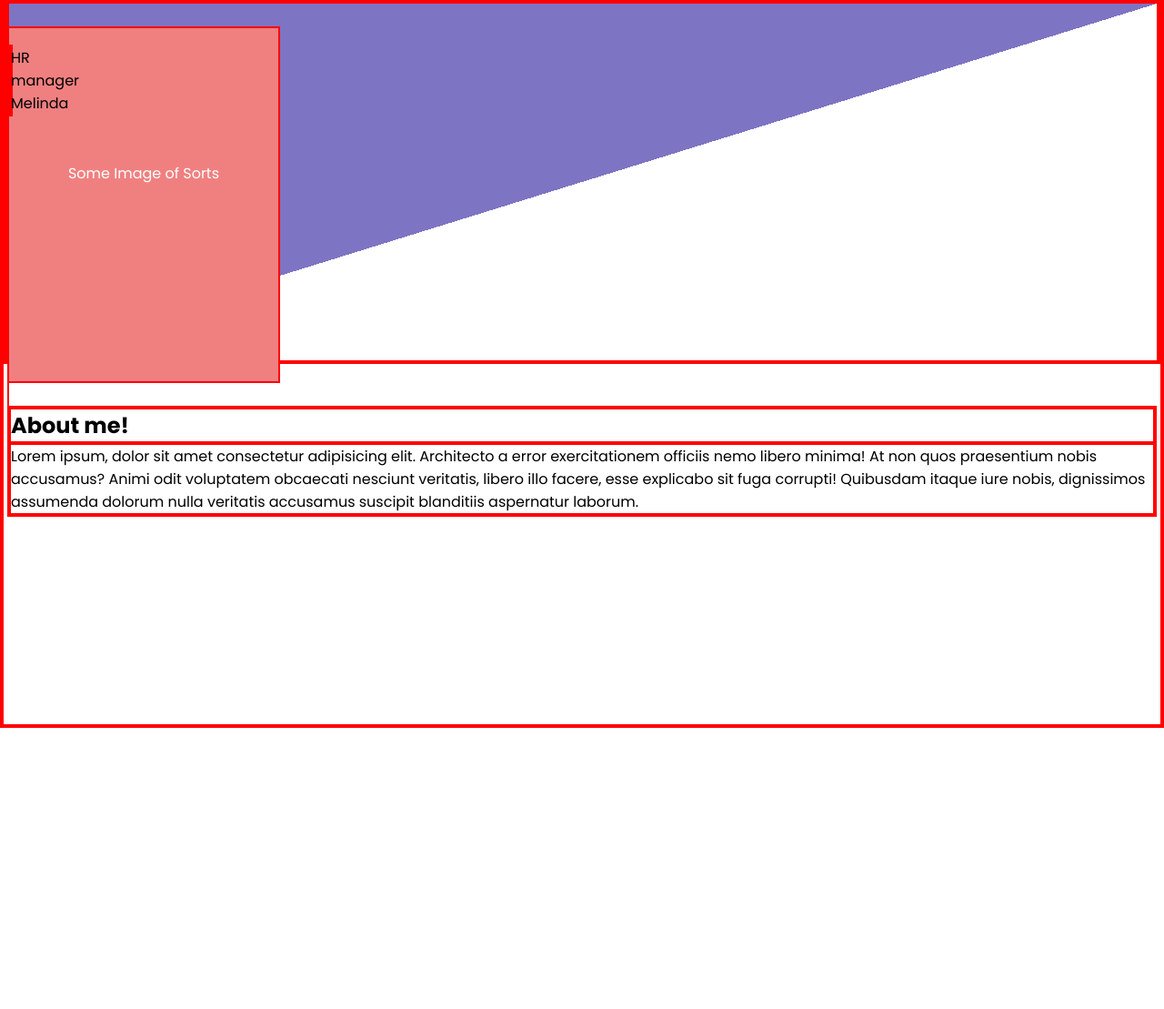
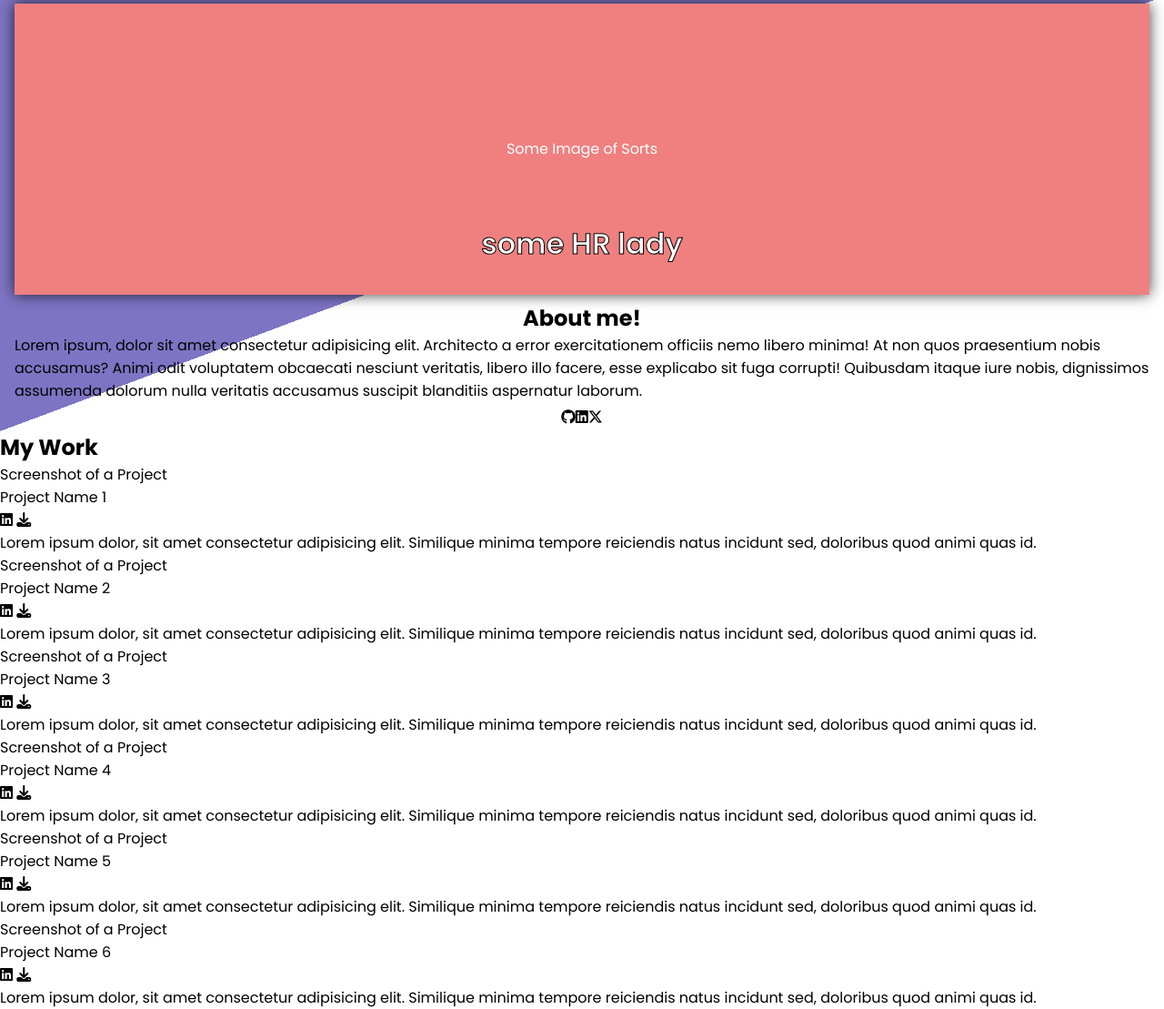
Before and after one commit to Tirnoch/homepage, a plain HTML site: page index.html in a window 1280 px wide. Shown: the part 4-1113 px from the top of the page at 91% size. Before the commit the page ends 804 px from the top, so only its background shows below. Drawn offline with Linux system fonts and the light colour scheme.

```diff
--- a/index.html
+++ b/index.html
@@ -17,7 +17,7 @@
       <div class="content-wrapper">
         <picture>
           <div id="mock-image">Some Image of Sorts</div>
-          <p>HR manager Melinda</p>
+          <p>some HR lady</p>
         </picture>
         <article>
           <h2>About me!</h2>
@@ -29,8 +29,121 @@
             corrupti! Quibusdam itaque iure nobis, dignissimos assumenda dolorum
             nulla veritatis accusamus suscipit blanditiis aspernatur laborum.
           </p>
+          <div class="links">
+            <i class="fa-brands fa-github"></i
+            ><i class="fa-brands fa-linkedin"></i>
+            <i class="fa-brands fa-x-twitter"></i>
+          </div>
         </article>
       </div>
     </header>
+    <main>
+      <h2 class="main-title">My Work</h2>
+      <div class="main-container">
+        <div class="project-container">
+          <div class="project-image">Screenshot of a Project</div>
+          <div class="project-bottom-container">
+            <div class="project-title-container">
+              <div class="project-title">Project Name 1</div>
+              <div class="project-links">
+                <i class="fa-brands fa-linkedin"></i>
+                <i class="fa-solid fa-download"></i>
+              </div>
+            </div>
+            <div class="project-description">
+              Lorem ipsum dolor, sit amet consectetur adipisicing elit.
+              Similique minima tempore reiciendis natus incidunt sed, doloribus
+              quod animi quas id.
+            </div>
+          </div>
+        </div>
+        <div class="project-container">
+          <div class="project-image">Screenshot of a Project</div>
+          <div class="project-bottom-container">
+            <div class="project-title-container">
+              <div class="project-title">Project Name 2</div>
+              <div class="project-links">
+                <i class="fa-brands fa-linkedin"></i>
+                <i class="fa-solid fa-download"></i>
+              </div>
+            </div>
+            <div class="project-description">
+              Lorem ipsum dolor, sit amet consectetur adipisicing elit.
+              Similique minima tempore reiciendis natus incidunt sed, doloribus
+              quod animi quas id.
+            </div>
+          </div>
+        </div>
+        <div class="project-container">
+          <div class="project-image">Screenshot of a Project</div>
+          <div class="project-bottom-container">
+            <div class="project-title-container">
+              <div class="project-title">Project Name 3</div>
+              <div class="project-links">
+                <i class="fa-brands fa-linkedin"></i>
+                <i class="fa-solid fa-download"></i>
+              </div>
+            </div>
+            <div class="project-description">
+              Lorem ipsum dolor, sit amet consectetur adipisicing elit.
+              Similique minima tempore reiciendis natus incidunt sed, doloribus
+              quod animi quas id.
+            </div>
+          </div>
+        </div>
+        <div class="project-container">
+          <div class="project-image">Screenshot of a Project</div>
+          <div class="project-bottom-container">
+            <div class="project-title-container">
+              <div class="project-title">Project Name 4</div>
+              <div class="project-links">
+                <i class="fa-brands fa-linkedin"></i>
+                <i class="fa-solid fa-download"></i>
+              </div>
+            </div>
+            <div class="project-description">
+              Lorem ipsum dolor, sit amet consectetur adipisicing elit.
+              Similique minima tempore reiciendis natus incidunt sed, doloribus
+              quod animi quas id.
+            </div>
+          </div>
+        </div>
+        <div class="project-container">
+          <div class="project-image">Screenshot of a Project</div>
+          <div class="project-bottom-container">
+            <div class="project-title-container">
+              <div class="project-title">Project Name 5</div>
+              <div class="project-links">
+                <i class="fa-brands fa-linkedin"></i>
+                <i class="fa-solid fa-download"></i>
+              </div>
+            </div>
+            <div class="project-description">
+              Lorem ipsum dolor, sit amet consectetur adipisicing elit.
+              Similique minima tempore reiciendis natus incidunt sed, doloribus
+              quod animi quas id.
+            </div>
+          </div>
+        </div>
+        <div class="project-container">
+          <div class="project-image">Screenshot of a Project</div>
+          <div class="project-bottom-container">
+            <div class="project-title-container">
+              <div class="project-title">Project Name 6</div>
+              <div class="project-links">
+                <i class="fa-brands fa-linkedin"></i>
+                <i class="fa-solid fa-download"></i>
+              </div>
+            </div>
+            <div class="project-description">
+              Lorem ipsum dolor, sit amet consectetur adipisicing elit.
+              Similique minima tempore reiciendis natus incidunt sed, doloribus
+              quod animi quas id.
+            </div>
+          </div>
+        </div>
+      </div>
+    </main>
+    <footer></footer>
   </body>
 </html>
--- a/styles.css
+++ b/styles.css
@@ -6,17 +6,15 @@
   box-sizing: border-box;
   margin: 0;
   padding: 0;
-  border: 2px solid red;
+  /* border: 2px solid red; delete later */
 }
 
 body {
   font-family: 'Poppins', sans-serif;
-  height: 100vh;
-  overflow: hidden;
 }
 header {
   display: flex;
-  height: 50vh;
+
   position: relative;
 }
 header .style-wrapper {
@@ -28,26 +26,56 @@
   );
   height: 100%;
   width: 100%;
+  z-index: -1;
 }
-#mock-image {
-  height: 400px;
-  width: 300px;
+.content-wrapper {
+  padding: 0.5rem 1rem;
+  display: flex;
+  flex-direction: column;
 }
-picture {
+.content-wrapper #mock-image {
+  width: 100%;
+}
+header picture {
+  display: flex;
   position: relative;
-  height: 65%;
+  overflow: hidden;
+  justify-content: center;
+  box-shadow: 0px 0px 15px 0px rgba(0, 0, 0, 0.75);
+  width: min(100%-2rem, 400px);
 }
-picture #mock-image {
+header picture #mock-image {
+  /* delete later*/
   background-color: lightcoral;
   color: white;
   text-align: center;
   line-height: 20rem;
   height: 100%;
+  /* delete later*/
 }
-picture > p {
+header picture > p {
   position: absolute;
-  top: 10%;
-  left: 75%;
-  background-color: greenyellow;
-  width: 75%;
+  bottom: 10%;
+  left: 0;
+  font-weight: 550;
+  width: 100%;
+  font-size: 2rem;
+  text-align: center;
+  -webkit-text-stroke: 1px black;
+  color: white;
 }
+header .article {
+  display: flex;
+  flex: 1;
+  height: 100%;
+}
+header article h2 {
+  padding-top: 0.5rem;
+  text-align: center;
+}
+
+header article .links {
+  display: flex;
+  justify-content: center;
+  padding-top: 0.5rem;
+}
```
